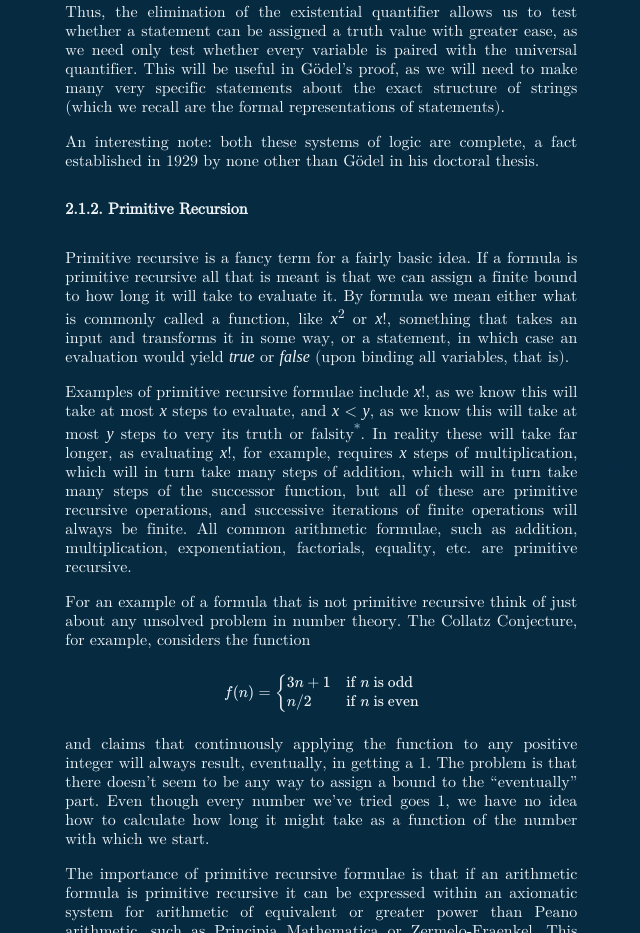
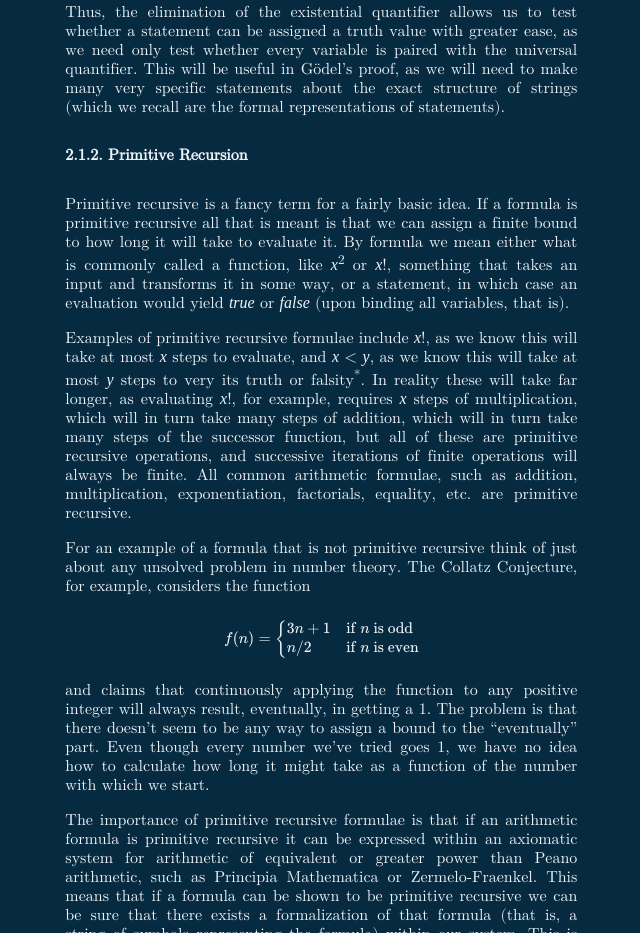
Before and after one commit to Evoniuk/Godels-Incompleteness-Theorems, a plain HTML site: page part2.html in a window 1280 px wide. Shown: the part 1429-2362 px from the top of the page, without its empty margins (444-1084 px from the left). Drawn offline with nearby package versions, Linux system fonts and the light colour scheme; some packages are replaced by stand-ins of ours; a web font is replaced by a local one.

Commit message:
removed math error

```diff
--- a/part2.html
+++ b/part2.html
@@ -109,8 +109,6 @@
   <p>An important fact about predicate logic is that every variable must be paired with a quantifier in order for the statement to be considered true or false. Consider the statement “<em>x</em> is prime”. Is that statement true or false? The correct answer is no; it is not true or false. We can, however, assign a truth value to the statements “∃ <em>x</em> (<em>x</em> is prime)” and “<em>x</em> ∀ (<em>x</em> is prime)” (these statements being true and false, respectively). When a variable is quantified it is called bound. When it is not bound it is called free. And when there exists a free variable in a statement we know the statement cannot be assigned a truth value, and thus cannot be proved nor disproved.</p>
 
   <p>Thus, the elimination of the existential quantifier allows us to test whether a statement can be assigned a truth value with greater ease, as we need only test whether every variable is paired with the universal quantifier. This will be useful in Gödel’s proof, as we will need to make many very specific statements about the exact structure of strings (which we recall are the formal representations of statements).</p>
-
-  <p>An interesting note: both these systems of logic are complete, a fact established in 1929 by none other than Gödel in his doctoral thesis.</p>
 
   <h4 id="sec2-1-2">2.1.2. Primitive Recursion</h4>
 
```
